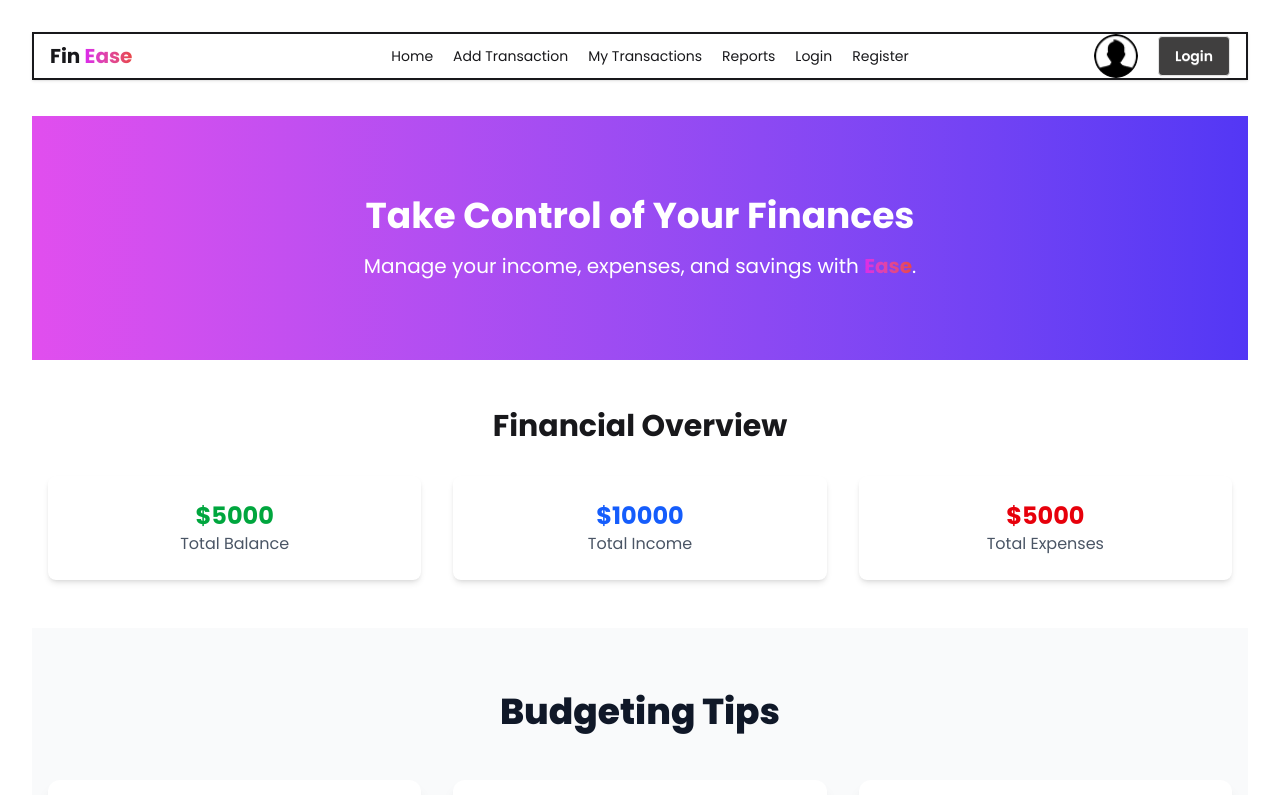
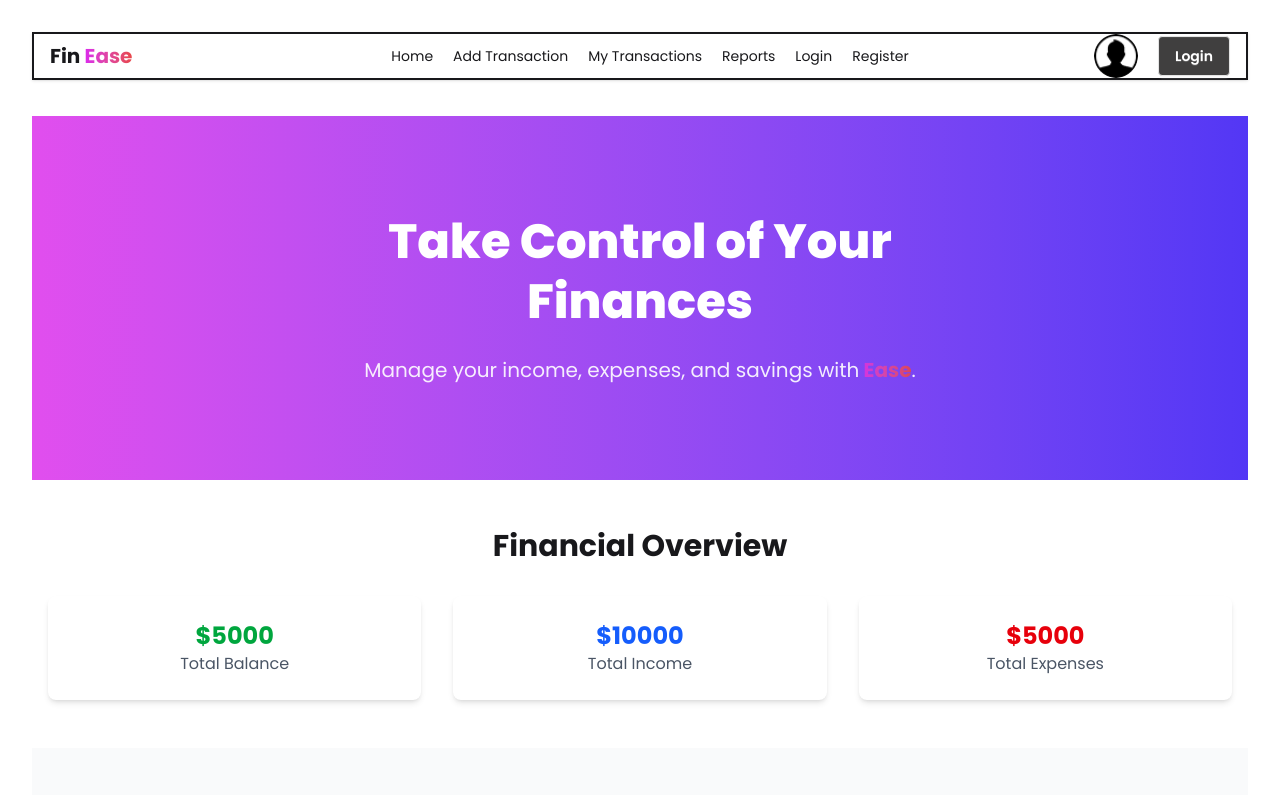
Before and after one commit to RupomPB/Assignment-10-Personal-Finance-Management-App-client, a React (Vite) app: page / in a window 1280 px wide. Shown: the top 795 px of the page. Built offline with nearby package versions, Linux system fonts and the light colour scheme; no server answers.

Commit message:
added error page

```diff
--- a/src/Components/Banner.jsx
+++ b/src/Components/Banner.jsx
@@ -1,21 +1,20 @@
 import React from 'react';
 
 const Banner = () => {
+  return (
+    <section className="w-full bg-gradient-to-r from-[#e14eee] to-[#5337f5] text-white py-24 flex items-center justify-center">
+      <div className="max-w-3xl text-center px-6">
+        <h1 className="text-5xl font-extrabold leading-tight mb-6">
+          Take Control of Your Finances
+        </h1>
 
-
-
-
-    return (
-
-            <section className="bg-linear-to-r from-[#e14eee] to-[#5337f5] text-white py-20 ">
-        <div className="text-center">
-          <h1 className="text-4xl font-bold mb-4">Take Control of Your Finances</h1>
-          <p className="text-xl">Manage your income, expenses, and savings with <span className='bg-linear-to-r from-[#db28eb] to-[#e84646] text-transparent bg-clip-text font-bold'>Ease</span>.</p>
-        </div>
-      </section>
-
-
-    );
+        <p className="text-xl opacity-90">
+          Manage your income, expenses, and savings with
+          <span className="bg-gradient-to-r from-[#db28eb] to-[#e84646] text-transparent bg-clip-text font-bold"> Ease</span>.
+        </p>
+      </div>
+    </section>
+  );
 };
 
 export default Banner;
--- /dev/null
+++ b/src/Pages/ErrorPage.jsx
@@ -0,0 +1,20 @@
+import React from 'react';
+import errorpage from '../assets/errorpage.png'
+import { useNavigate } from 'react-router';
+
+
+const ErrorPage = () => {
+
+    const navigate = useNavigate();
+
+    return (
+        <div className='flex flex-col justify-center items-center text-center space-y-5 my-10'>
+            <img src={errorpage}></img>
+            <h1 className=' font-bold text-3xl '> This page note found</h1>
+            <p className=' text-gray-500 font-semibold'>The page you are looking for is not available.</p>
+            <button onClick={()=> navigate('/')} className='btn my-3 bg-linear-to-r from-[#db28eb] to-[#e84646]  font-semibold text-xl text-white'>Go Back</button>
+        </div>
+    );
+};
+
+export default ErrorPage;
--- a/src/Routes/Router.jsx
+++ b/src/Routes/Router.jsx
@@ -9,6 +9,7 @@ import Register from "../Pages/Register";
 import Profile from "../Pages/Profile";
 import UpdateProfile from "../Pages/UpdateProfile";
 import PrivateRouter from "../Context/PrivateRouter";
+import ErrorPage from "../Pages/ErrorPage";
 
 
 
@@ -58,6 +59,10 @@ const router = createBrowserRouter([
             element: <PrivateRouter>
                 <UpdateProfile></UpdateProfile>
             </PrivateRouter>
+        },
+        {
+            path: '/*',
+            element: <ErrorPage></ErrorPage>
         }
     ]
   },
```
Also changed, not shown: src/assets/errorpage.png (added).
